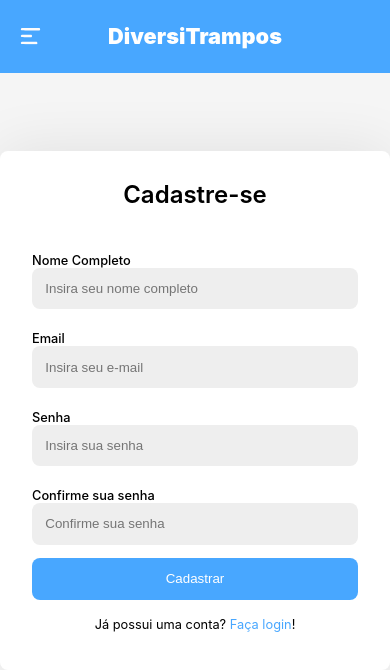
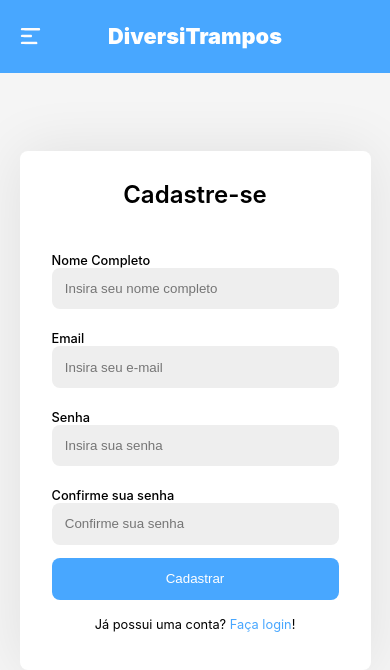
Before and after one commit to gu5tvo/arcoItz, a React (Vite) app in the folder frontend/: page /register in a window 390 px wide. Shown: the top 670 px of the page. Built offline with nearby package versions, Linux system fonts and the light colour scheme.

Commit message:
fix: ajustes de tamanho de container e responsividade

```diff
--- a/frontend/src/pages/login/styles.ts
+++ b/frontend/src/pages/login/styles.ts
@@ -1,7 +1,8 @@
 import styled from 'styled-components'
 
 export const LoginContainer = styled.div`
-    height: 80vh;
+    padding: min(10vh, 50px) min(5vw, 30px);
+    min-height: 80vh;
     display: flex;
     justify-content: center;
     align-items: center;
@@ -13,8 +14,7 @@ export const LoginForm = styled.form`
     padding: 2rem;
     display: flex;
     flex-direction: column;
-    max-width: 410px;
-    width: 100%;
+    width: min(100%, 490px);
     border-radius: 0.5rem;
     box-shadow: 0 0 60px rgba(0, 0, 0, 0.09);
 
--- a/frontend/src/pages/register/styles.ts
+++ b/frontend/src/pages/register/styles.ts
@@ -1,7 +1,8 @@
 import styled from 'styled-components'
 
 export const RegisterContainer = styled.div`
-    height: 80vh;
+    padding: min(10vh, 50px) min(5vw, 30px);
+    min-height: 80vh;
     display: flex;
     justify-content: center;
     align-items: center;
@@ -13,8 +14,7 @@ export const RegisterForm = styled.form`
     padding: 2rem;
     display: flex;
     flex-direction: column;
-    max-width: 410px;
-    width: 100%;
+    width: min(100%, 490px);
     border-radius: 0.5rem;
     box-shadow: 0 0 60px rgba(0, 0, 0, 0.09);
 
```
